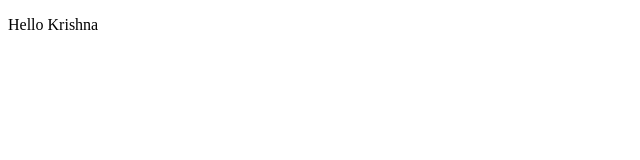
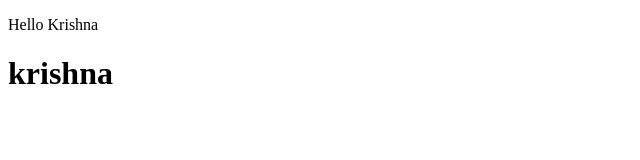
Before and after one commit to krishna-college65/krishna-college-demo, a plain HTML site: page index.html in a window 1280 px wide. Shown: the whole page, without its empty margins (0-640 px from the left). Drawn offline with Linux system fonts and the light colour scheme.

Commit message:
add new heading

```diff
--- a/index.html
+++ b/index.html
@@ -7,5 +7,6 @@
 </head>
 <body>
     <p>Hello Krishna</p>
+    <h1>krishna</h1>
 </body>
 </html>
```
